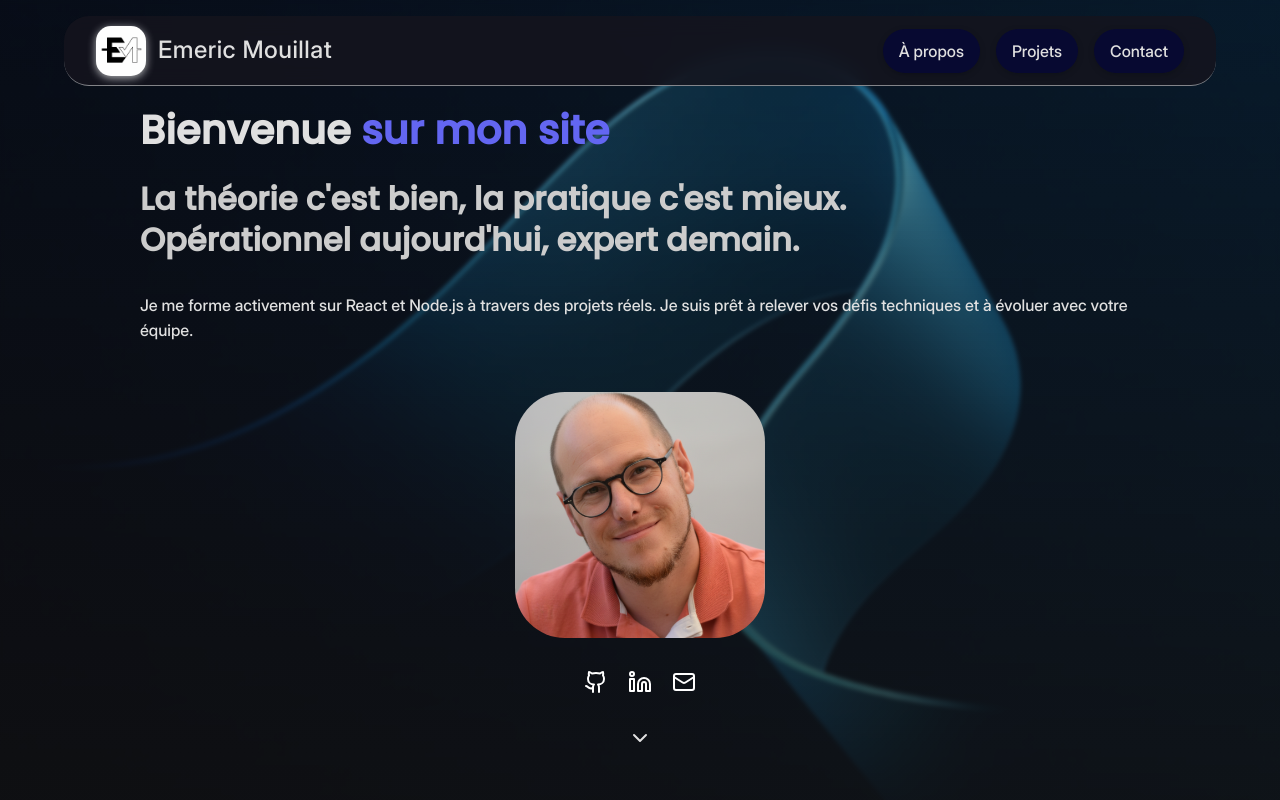
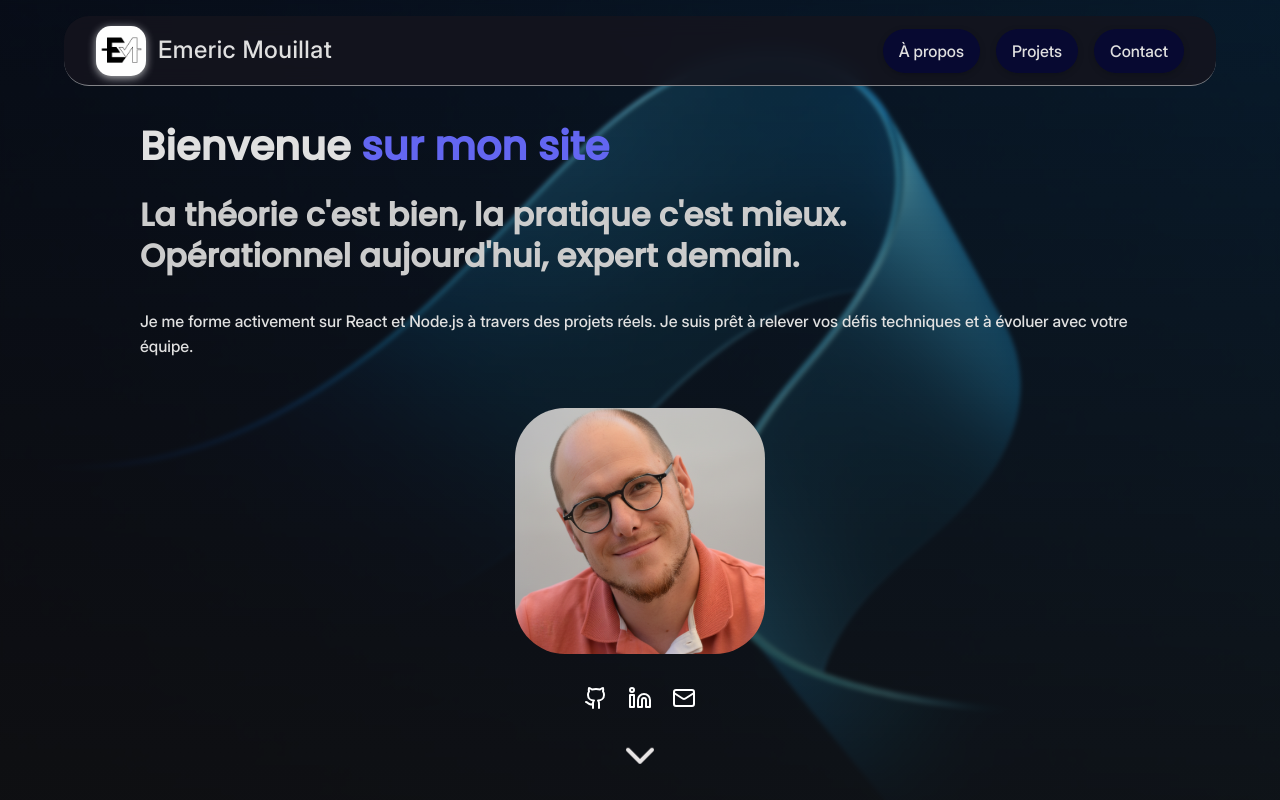
Before and after one commit to Emericodes/mon-portfolio-react, a React (Vite) app: page / in a window 1280 px wide. Built offline with nearby package versions, Linux system fonts and the light colour scheme.

Commit message:
feat(ui): fix chevron positioning and add bounce animation

```diff
--- a/package.json
+++ b/package.json
@@ -13,7 +13,8 @@
     "lucide-react": "^0.562.0",
     "react": "^19.2.0",
     "react-dom": "^19.2.0",
-    "react-router-dom": "^7.9.6"
+    "react-router-dom": "^7.9.6",
+    "tone": "^15.1.22"
   },
   "devDependencies": {
     "@biomejs/biome": "2.3.8",
--- a/src/App.tsx
+++ b/src/App.tsx
@@ -26,7 +26,7 @@ function App() {
 			</div>
 			<main>
 					<HomeSection onNavigate={handleNavigate} />
-					<AboutSection />
+					<AboutSection onNavigate={handleNavigate} />
 					<ProjectsSection />
 
 			</main>
--- a/src/sections/AboutSection.module.css
+++ b/src/sections/AboutSection.module.css
@@ -1,4 +1,5 @@
 .aboutSection {
+    position: relative;
     display: flex;
     align-items: flex-start;
     background-color: var(--Background-color-secondary);
@@ -104,3 +105,32 @@
         grid-template-columns: repeat(1, 1fr);
     }
 }
+.arrowButton {
+    position: absolute;
+    bottom: 20px;
+    left: 50%;
+    transform: translateX(-50%);
+    background: none;
+    border: none;
+    cursor: pointer;
+    padding: 10px;
+    z-index: 10;
+    animation: bounce 2s infinite;
+}
+.arrow {
+    width: 48px;
+    height: 48px;
+    color: #121212;
+    transition: color 0.3s ease;
+}
+@keyframes bounce {
+  0%, 20%, 50%, 80%, 100% {
+    transform: translateY(0);
+  }
+  40% {
+    transform: translateY(-10px);
+  }
+  60% {
+    transform: translateY(-5px);
+  }
+}
--- a/src/sections/AboutSection.tsx
+++ b/src/sections/AboutSection.tsx
@@ -1,6 +1,9 @@
+import { ChevronDown } from "lucide-react";
+import type { SectionId } from "../components/Header";
 import styles from "./AboutSection.module.css";
 
-function AboutSection() {
+const AboutSection = ({ onNavigate }: { onNavigate: (id: SectionId) => void }) => {
+
     return (
 <section id="about" className={styles.aboutSection}>
     <div className={styles.textcontainer}>
@@ -45,6 +48,13 @@ function AboutSection() {
             <p>Linux (Steam os / Mint / Fedora), Mac OS, Windows</p>
         </li>
     </ul>
+    <button
+        type="button"
+        className={styles.arrowButton}
+        onClick={() => onNavigate("projects")}
+         >
+			<ChevronDown className={styles.arrow} />
+	</button>
 </section>
     );
 }
--- a/src/sections/HomeSection.module.css
+++ b/src/sections/HomeSection.module.css
@@ -5,7 +5,7 @@
   display: flex;
   align-items: flex-end;
   justify-content: center;
-  padding-bottom: 50px;
+  padding-bottom: 90px;
   overflow: hidden;
 }
 
@@ -68,7 +68,6 @@
   text-align: left;
 }
 .title {
-
   font-size: var(--font-size-h1);
   margin-bottom: 1.5rem;
   animation: fadeUp 0.8s ease-out forwards;
@@ -126,3 +125,32 @@
 .socialLink:hover {
     background-color: rgba(255, 255, 255, 0.1);
 }
+.arrowButton {
+    position: absolute;
+    bottom: 20px;
+    left: 50%;
+    transform: translateX(-50%);
+    background: none;
+    border: none;
+    cursor: pointer;
+    z-index: 10;
+    animation: bounce 2s infinite;
+}
+.arrow {
+    width: 48px;
+    height: 48px;
+    color: #e8e5e5;
+    transition: color 0.3s ease;
+}
+@keyframes bounce {
+
+  0%, 20%, 50%, 80%, 100% {
+    transform: translateX(-50%) translateY(0);
+  }
+  40% {
+    transform: translateX(-50%) translateY(-10px);
+  }
+  60% {
+    transform: translateX(-50%) translateY(-5px);
+  }
+}
--- a/src/sections/HomeSection.tsx
+++ b/src/sections/HomeSection.tsx
@@ -56,6 +56,7 @@ const HomeSection = ({ onNavigate }: { onNavigate: (id: SectionId) => void }) =>
    					 <Mail className={styles.myIcon} />
 					</a>
                 </div>
+            </div>
 				<button
                     type="button"
                     className={styles.arrowButton}
@@ -63,7 +64,6 @@ const HomeSection = ({ onNavigate }: { onNavigate: (id: SectionId) => void }) =>
                     >
 					<ChevronDown className={styles.arrow} />
 				</button>
-            </div>
         </section>
     );
 }
```
Also changed, not shown: 1 other file (tests, documents, lock files or other folders).
